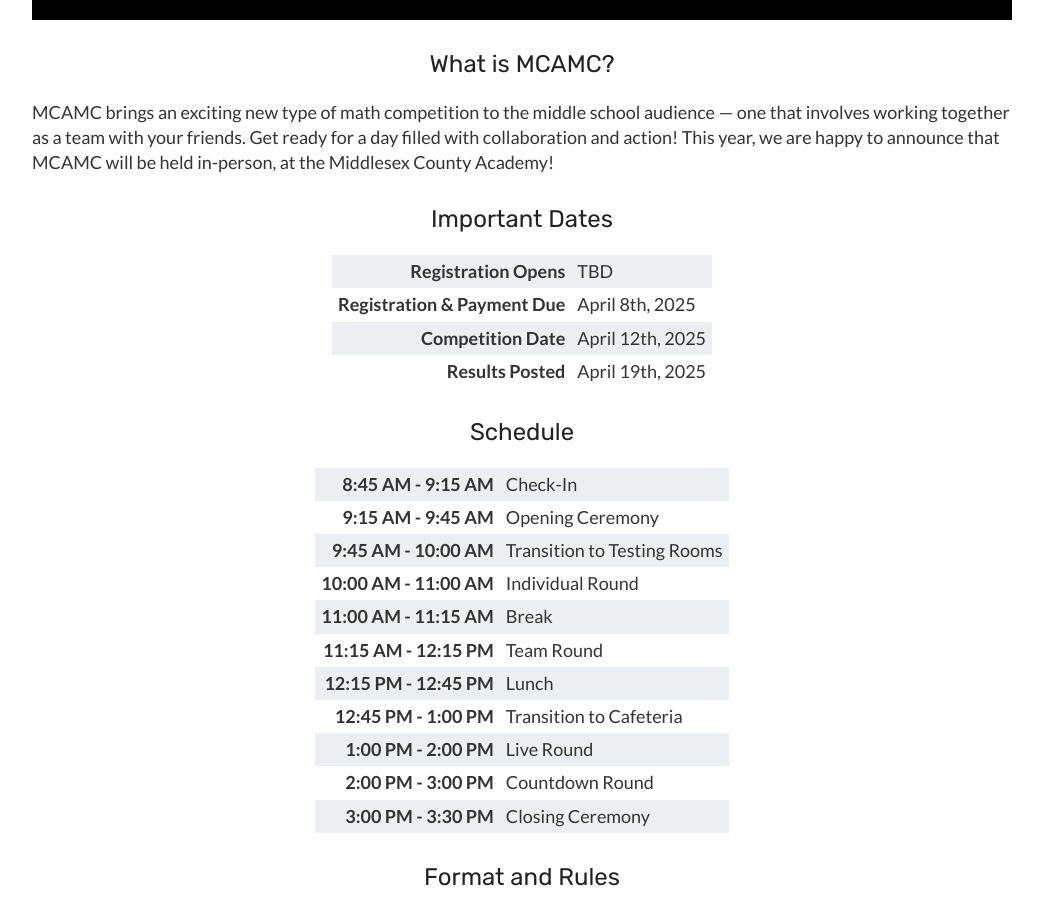
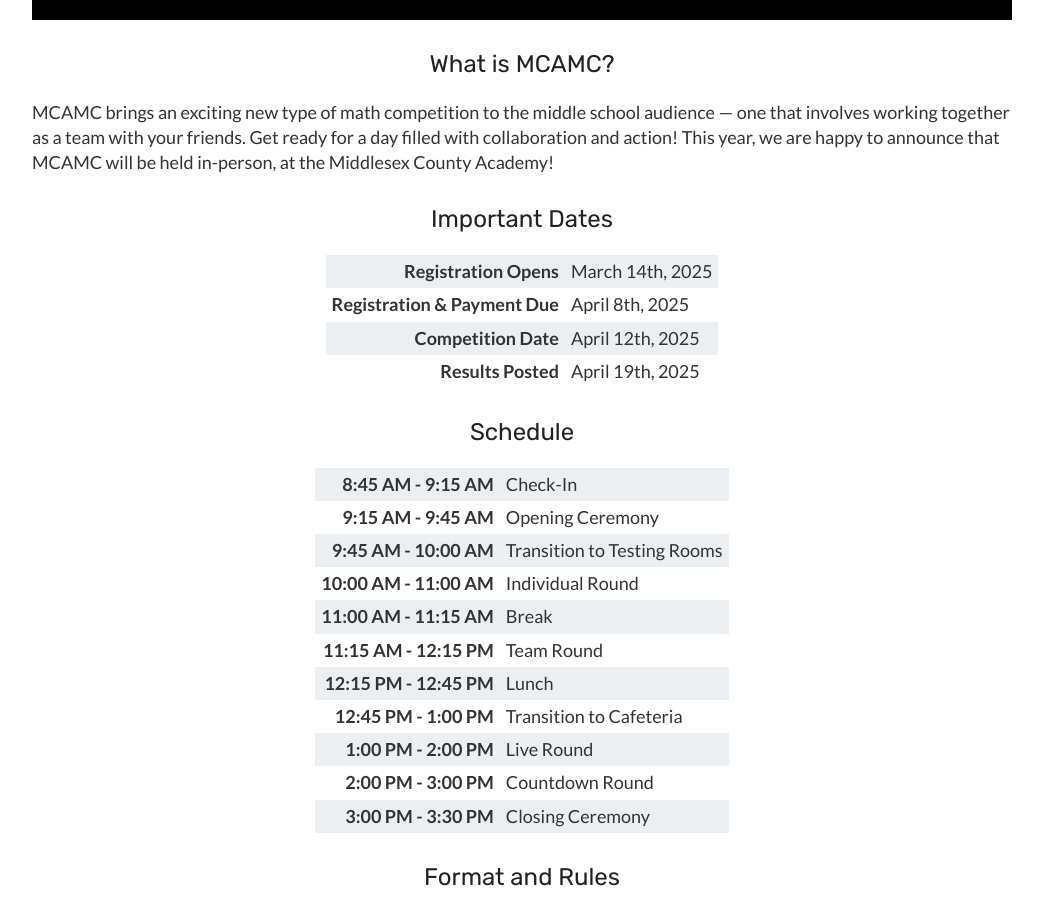
Before and after one commit to mcamathleague/mcamathleague.github.io, a Jekyll site: the page built from mcamc.md, in a window 1280 px wide and 900 px high, scrolled down 565 px. Shown: the whole window, without its empty margins (118-1161 px from the left). Built offline with Jekyll 4.4.1, drawn with Linux system fonts in a browser that asks for light colours.

Commit message:
Update mcamc.md

```diff
--- a/mcamc.md
+++ b/mcamc.md
@@ -37,7 +37,7 @@ MCAMC brings an exciting new type of math competition to the middle school audie
 <table>
   <tr>
     <td>Registration Opens</td>
-    <td>TBD</td>
+    <td>March 14th, 2025</td>
   </tr>
   <tr>
     <td>Registration & Payment Due</td>
```
